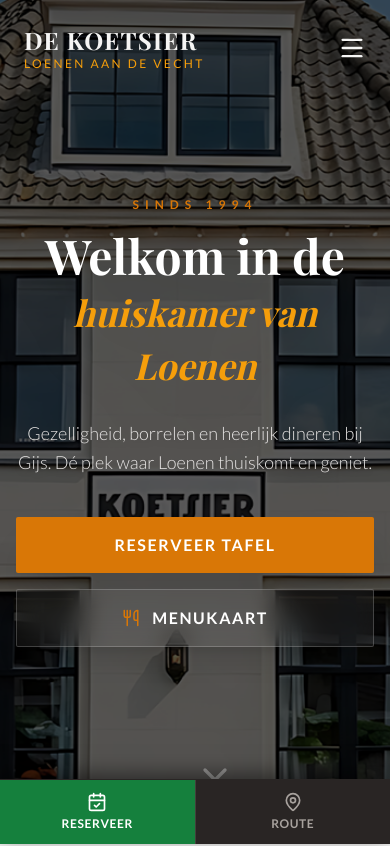
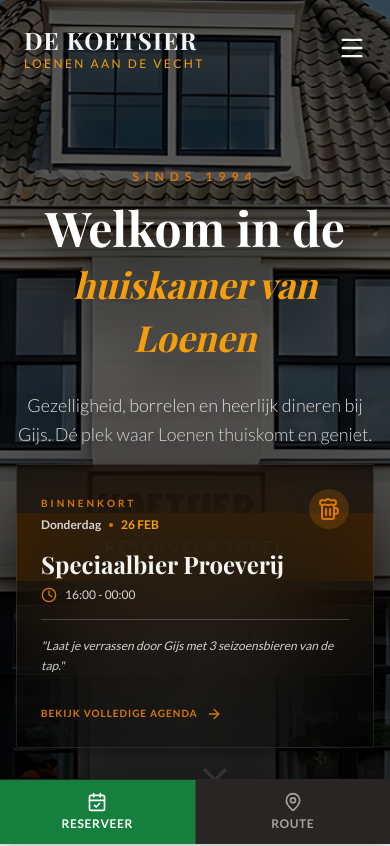
Before and after one commit to kavezed-debug/dekoetsier, a Next.js app: page / in a window 390 px wide. Shown: the top 846 px of the page. Built offline with nearby package versions, Linux system fonts and the light colour scheme; a web font is replaced by a local one.

Commit message:
Refine Hero UI: Balanced font sizes and fixed mobile activity card visibility

```diff
--- a/components/Hero.tsx
+++ b/components/Hero.tsx
@@ -94,67 +94,70 @@
             <span className="block text-koetsier-gold uppercase tracking-[0.5em] text-xs md:text-sm animate-fade-in-up font-bold">
               Sinds 1994
             </span>
-            <h1 className="font-serif text-5xl md:text-7xl lg:text-8xl font-bold leading-[1.1] text-white drop-shadow-2xl">
+            <h1 className="font-serif text-5xl md:text-7xl lg:text-8xl font-bold leading-[1.1] text-white drop-shadow-[0_20px_20px_rgba(0,0,0,0.8)]">
               Welkom in de <br />
               <span className="italic text-koetsier-gold-light text-4xl md:text-6xl lg:text-7xl">huiskamer van Loenen</span>
             </h1>
           </div>
 
-          <p className="text-lg md:text-xl text-stone-200 max-w-lg mx-auto font-light leading-relaxed drop-shadow-md">
+          <p className="text-lg md:text-2xl text-stone-200 max-w-2xl mx-auto font-light leading-relaxed drop-shadow-[0_5px_5px_rgba(0,0,0,0.5)]">
             Gezelligheid, borrelen en heerlijk dineren bij Gijs. <br className="hidden md:block" />
             Dé plek waar Loenen thuiskomt en geniet.
           </p>
 
-          <div className="flex flex-col sm:flex-row gap-4 justify-center pt-2">
-            <a href="#contact" className="bg-koetsier-gold hover:bg-amber-700 text-white font-bold py-4 px-12 rounded-sm uppercase tracking-widest transition-all duration-300 shadow-2xl hover:scale-105 active:scale-95">
+          <div className="flex flex-col sm:flex-row gap-6 justify-center pt-8">
+            <a href="#contact" className="bg-koetsier-gold hover:bg-amber-700 text-white font-bold py-5 px-14 rounded-sm uppercase tracking-widest transition-all duration-300 shadow-2xl hover:scale-105 active:scale-95 text-lg">
               Reserveer Tafel
             </a>
-            <a href="#/menu" className="bg-white/5 hover:bg-white/10 backdrop-blur-md text-white border border-white/20 font-bold py-4 px-10 rounded-sm uppercase tracking-widest transition-all duration-300 flex items-center justify-center gap-3 shadow-xl hover:border-koetsier-gold/50">
-              <Utensils size={18} className="text-koetsier-gold" />
+            <a href="#/menu" className="bg-white/10 hover:bg-white/20 backdrop-blur-md text-white border border-white/20 font-bold py-5 px-12 rounded-sm uppercase tracking-widest transition-all duration-300 flex items-center justify-center gap-3 shadow-xl hover:border-koetsier-gold/50 text-lg">
+              <Utensils size={22} className="text-koetsier-gold" />
               Menukaart
             </a>
           </div>
         </div>
       </div>
 
-      {/* Floating Activity Card - Anchored to Viewport Edge (Desktop Only) */}
-      <div className="absolute right-4 lg:right-16 top-1/2 -translate-y-1/2 hidden xl:block w-full max-w-[550px] z-30">
-        <div key={currentActivityIndex} className="animate-card bg-black/60 backdrop-blur-2xl border border-white/10 p-16 rounded-sm shadow-[0_80px_150px_rgba(0,0,0,0.9)] relative overflow-hidden group">
+      {/* Floating Activity Card - Responsive: Centered botton on mobile, Right-floating on desktop */}
+      <div className="absolute bottom-24 left-4 right-4 xl:bottom-auto xl:left-auto xl:right-16 xl:top-1/2 xl:-translate-y-1/2 w-full max-w-[calc(100%-2rem)] md:max-w-md xl:max-w-[550px] mx-auto xl:mx-0 z-30">
+        <div key={currentActivityIndex} className="animate-card bg-black/70 backdrop-blur-3xl border border-white/10 p-6 md:p-8 xl:p-16 rounded-sm shadow-[0_40px_100px_rgba(0,0,0,0.9)] relative overflow-hidden group">
           {/* Very subtle glow */}
           <div className="absolute -top-10 -right-10 w-20 h-20 bg-koetsier-gold/5 rounded-full blur-3xl group-hover:bg-koetsier-gold/10 transition-colors"></div>
 
-          <div className="flex justify-between items-start mb-10 relative z-10">
-            <div className="space-y-2">
-              <span className="text-koetsier-gold text-sm font-bold uppercase tracking-[0.3em]">Binnenkort bij de koetsier</span>
-              <div className="flex items-center gap-3 text-stone-300 text-lg font-semibold">
+          <div className="flex justify-between items-start mb-4 md:mb-6 xl:mb-10 relative z-10">
+            <div className="space-y-1 xl:space-y-2">
+              <span className="text-koetsier-gold text-[10px] md:text-xs xl:text-sm font-bold uppercase tracking-[0.3em]">Binnenkort</span>
+              <div className="flex items-center gap-2 xl:gap-3 text-stone-300 text-xs md:text-sm xl:text-lg font-semibold">
                 <span>{currentActivity.day}</span>
-                <span className="w-1.5 h-1.5 bg-koetsier-gold rounded-full"></span>
+                <span className="w-1 xl:w-1.5 h-1 xl:h-1.5 bg-koetsier-gold rounded-full"></span>
                 <span className="text-koetsier-gold-light">{dateList[currentActivityIndex]}</span>
               </div>
             </div>
-            <div className="p-4 bg-koetsier-gold/20 rounded-full text-koetsier-gold shadow-2xl shadow-amber-900/40">
-              {React.cloneElement(currentActivity.icon as React.ReactElement<any>, { size: 32 })}
+            <div className="p-2 md:p-3 xl:p-4 bg-koetsier-gold/20 rounded-full text-koetsier-gold shadow-2xl">
+              {React.cloneElement(currentActivity.icon as React.ReactElement<any>, { size: 24, className: "xl:hidden" })}
+              {React.cloneElement(currentActivity.icon as React.ReactElement<any>, { size: 32, className: "hidden xl:block" })}
             </div>
           </div>
 
-          <h2 className="font-serif text-5xl font-bold text-koetsier-cream mb-4 group-hover:text-koetsier-gold transition-colors duration-500 leading-tight">
+          <h2 className="font-serif text-2xl md:text-3xl xl:text-5xl font-bold text-koetsier-cream mb-2 xl:mb-4 group-hover:text-koetsier-gold transition-colors duration-500 leading-tight">
             {currentActivity.title}
           </h2>
 
-          <div className="flex items-center gap-4 text-stone-300 text-lg mb-10 border-b border-white/20 pb-10">
-            <Clock size={20} className="text-koetsier-gold" />
+          <div className="flex items-center gap-2 md:gap-4 text-stone-300 text-xs md:text-sm xl:text-lg mb-4 md:mb-6 xl:mb-10 border-b border-white/20 pb-4 md:pb-6 xl:pb-10">
+            <Clock size={16} className="text-koetsier-gold xl:hidden" />
+            <Clock size={20} className="text-koetsier-gold hidden xl:block" />
             <span>{currentActivity.time}</span>
           </div>
 
-          <p className="text-white/80 text-xl leading-relaxed mb-12 italic">
+          <p className="text-white/80 text-xs md:text-sm xl:text-xl leading-relaxed mb-6 md:mb-8 xl:mb-12 italic line-clamp-2 xl:line-clamp-none">
             "{currentActivity.description}"
           </p>
 
           <button
             onClick={() => document.getElementById('agenda')?.scrollIntoView({ behavior: 'smooth' })}
-            className="group inline-flex items-center gap-4 text-koetsier-gold font-bold uppercase tracking-widest text-sm hover:text-white transition-all duration-300 transform hover:translate-x-2"
+            className="group inline-flex items-center gap-2 md:gap-4 text-koetsier-gold font-bold uppercase tracking-widest text-[10px] md:text-xs xl:text-sm hover:text-white transition-all duration-300 transform hover:translate-x-2"
           >
-            Bekijk volledige agenda <ArrowRight size={20} className="group-hover:translate-x-3 transition-transform" />
+            Bekijk volledige agenda <ArrowRight size={16} className="xl:hidden group-hover:translate-x-2 transition-transform" />
+            <ArrowRight size={20} className="hidden xl:block group-hover:translate-x-3 transition-transform" />
           </button>
         </div>
       </div>
```
